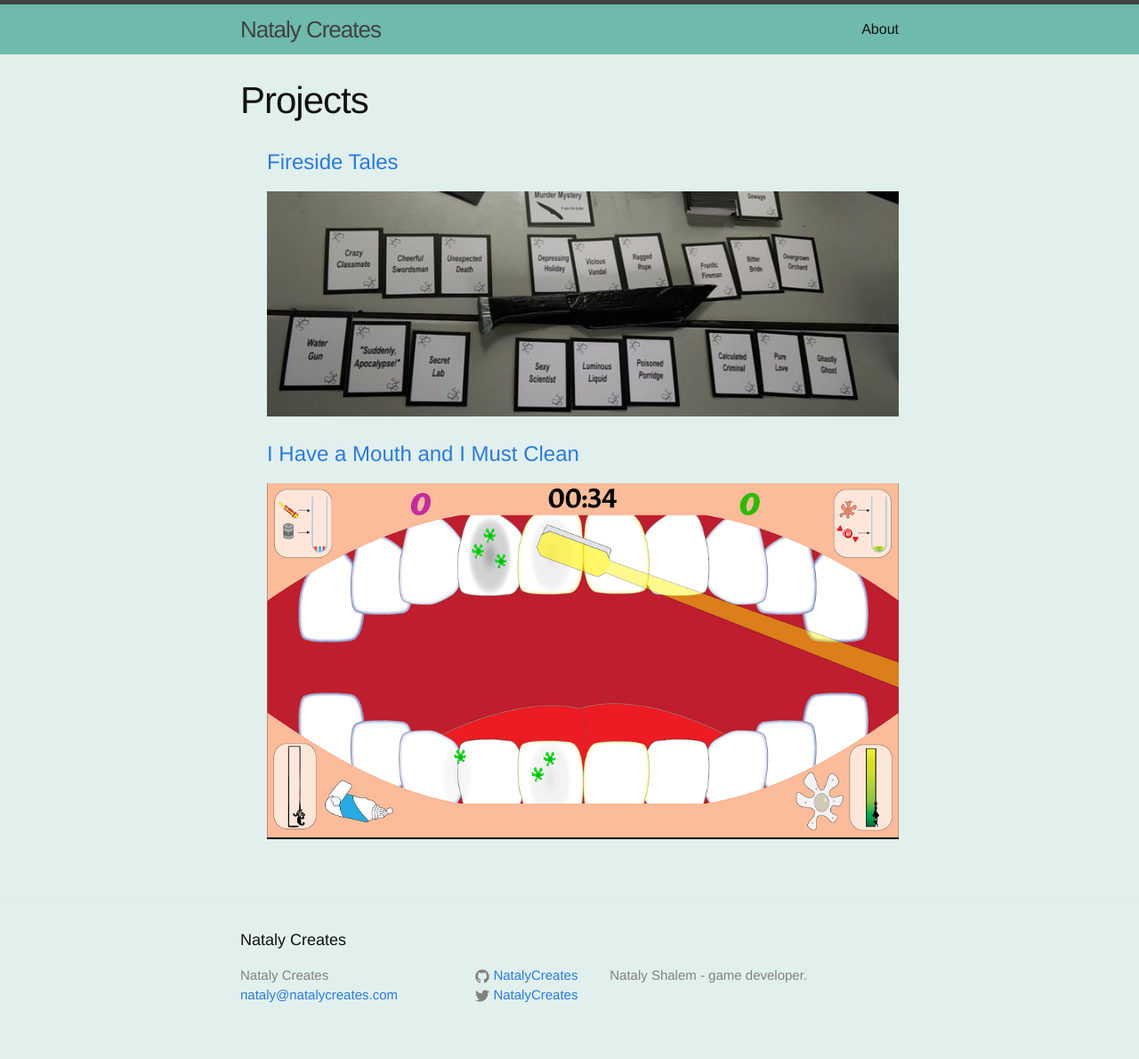
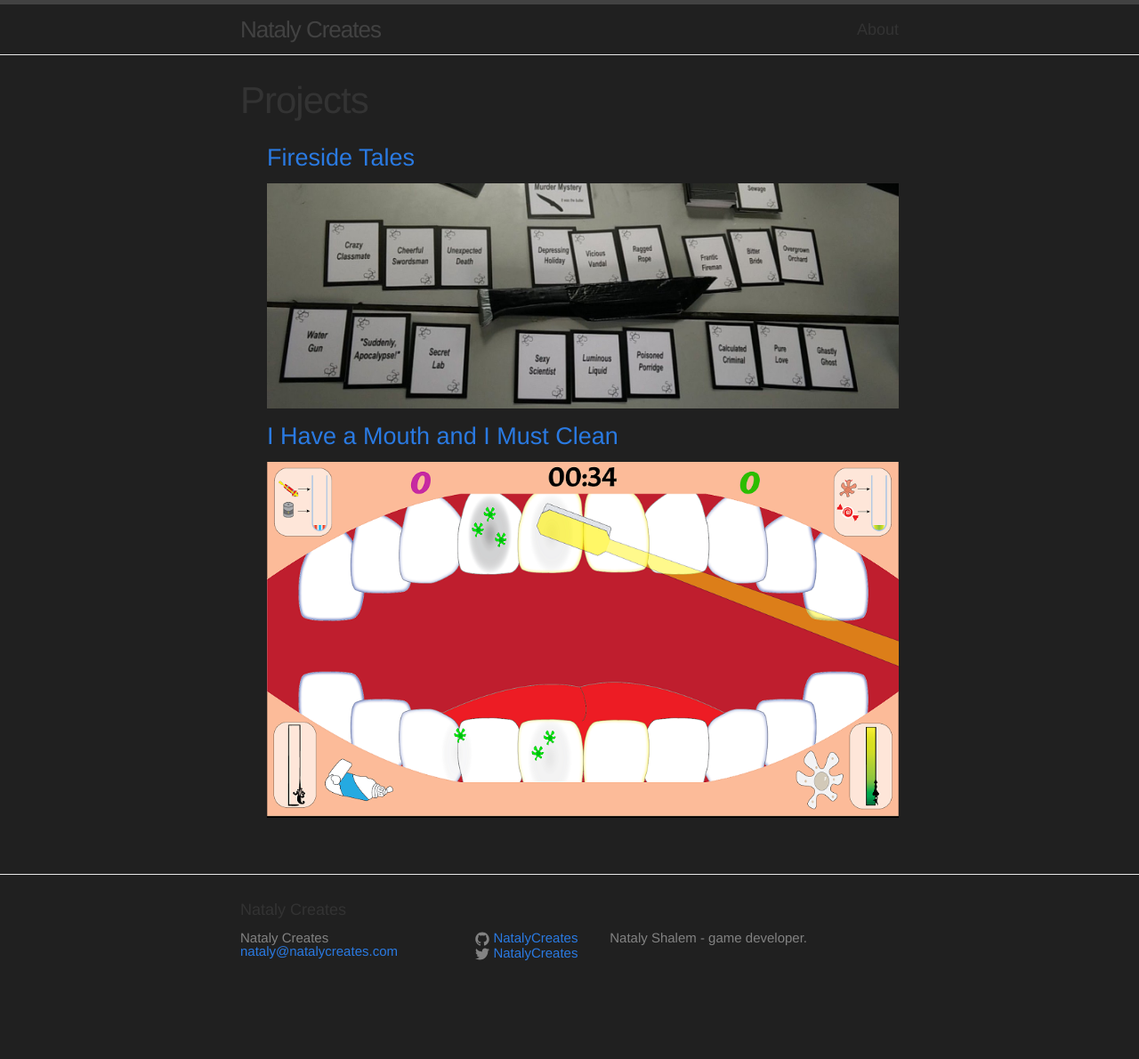
Before and after one commit to NatalyCreates/NatalyCreates.github.io, a Jekyll site: the page built from index.html, in a window 1280 px wide. Shown: the whole page at 89% size. Built offline with Jekyll 4.4.1, drawn with Linux system fonts in a browser that asks for light colours; after the commit the page ends 1140 px from its top, so only the background shows below that.

Commit message:
colors and fonts

```diff
--- a/_sass/_layout.scss
+++ b/_sass/_layout.scss
@@ -5,7 +5,7 @@
     border-top: 5px solid $grey-color-dark;
     border-bottom: 1px solid $grey-color-light;
     min-height: 56px;
-	background-color: #6EBAAC;
+	background-color: #202020;
 
     // Positioning context for the mobile navigation icon
     position: relative;
--- a/css/main.scss
+++ b/css/main.scss
@@ -7,15 +7,15 @@
 
 // Our variables
 $base-font-family: "Helvetica Neue", Helvetica, Arial, sans-serif;
-$base-font-size:   16px;
+$base-font-size:   18px;
 $base-font-weight: 400;
 $small-font-size:  $base-font-size * 0.875;
-$base-line-height: 1.5;
+$base-line-height: 1;
 
 $spacing-unit:     30px;
 
-$text-color:       #111;
-$background-color: #E1F0ED;
+$text-color:       #333333;
+$background-color: #202020;
 $brand-color:      #2a7ae2;
 
 $grey-color:       #828282;
```
